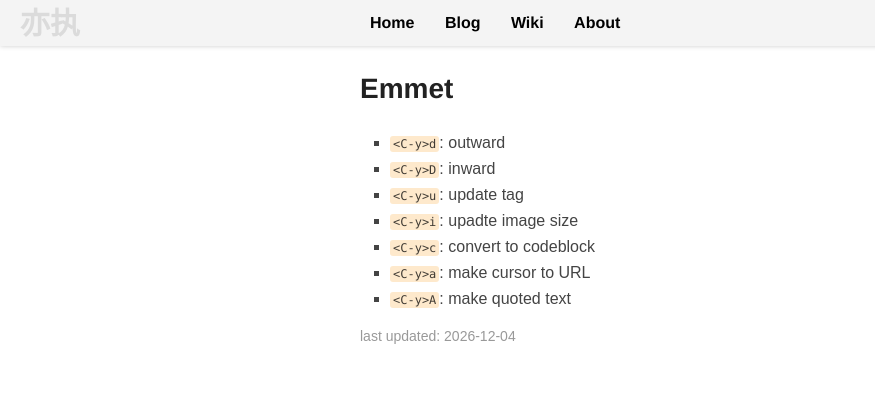
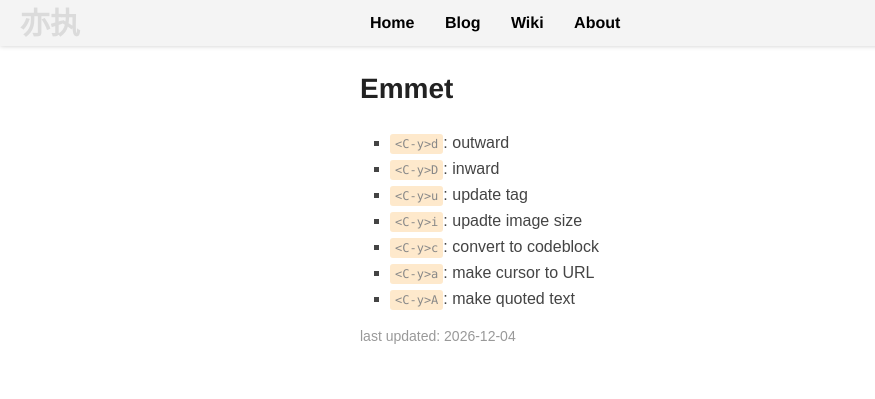
Before and after one commit to fanyange/fanyange.github.io, a Jekyll site: the page built from wiki/Emmet.md, in a window 1280 px wide. Shown: the top 399 px of the page, without its empty margins (0-875 px from the left). Built offline with Jekyll 4.4.1, drawn with Linux system fonts in a browser that asks for light colours; some web fonts are replaced; comment, search, counter and statistics services are not loaded.

Commit message:
Update the css styles of `code` tag

```diff
--- a/static/css/style.css
+++ b/static/css/style.css
@@ -125,8 +125,8 @@ pre {
 }
 code, tt {
   background-color: #fee9cc;
-  color: rgba(0, 0, 0, 0.75);
-  padding: 1px 3px;
+  color: #888;
+  padding: 3px 5px;
   font-size: 12px;
   -webkit-border-radius: 3px;
   -moz-border-radius: 3px;
```
